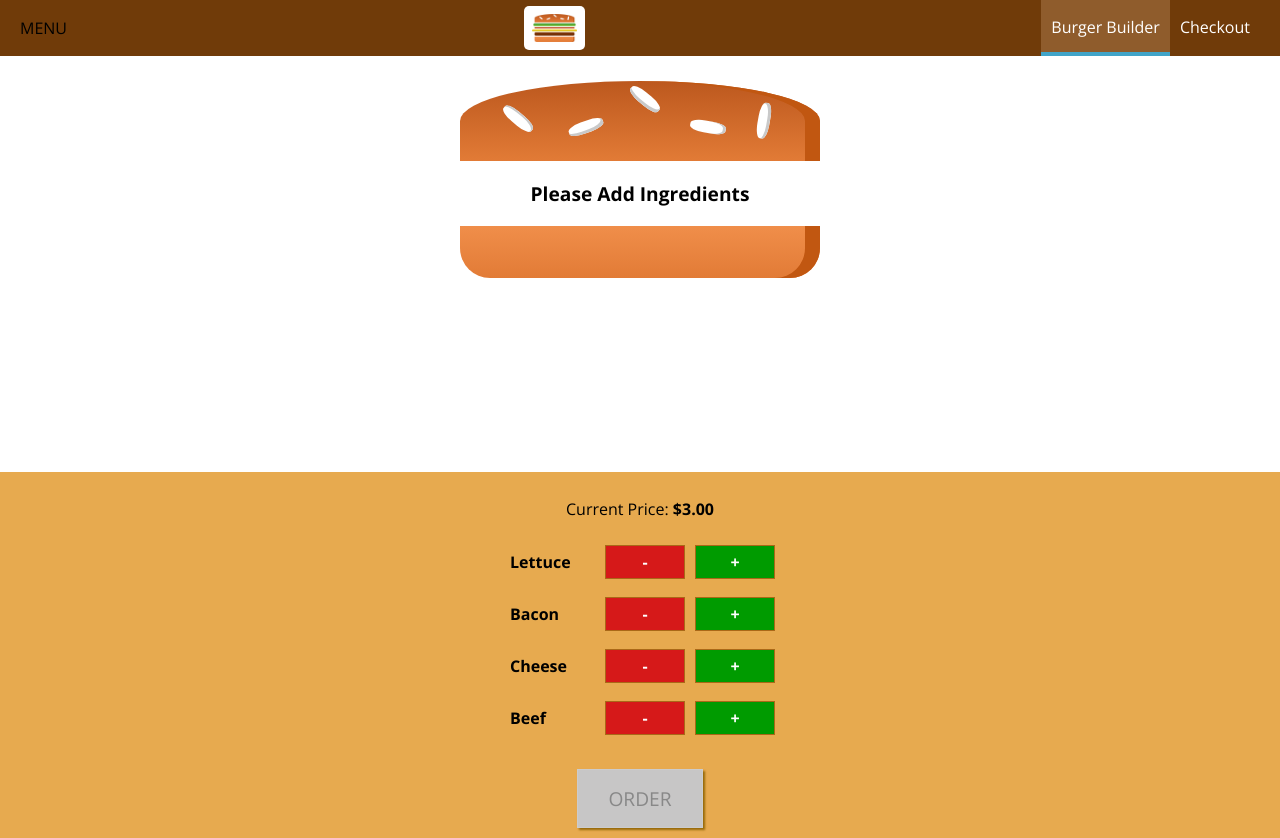
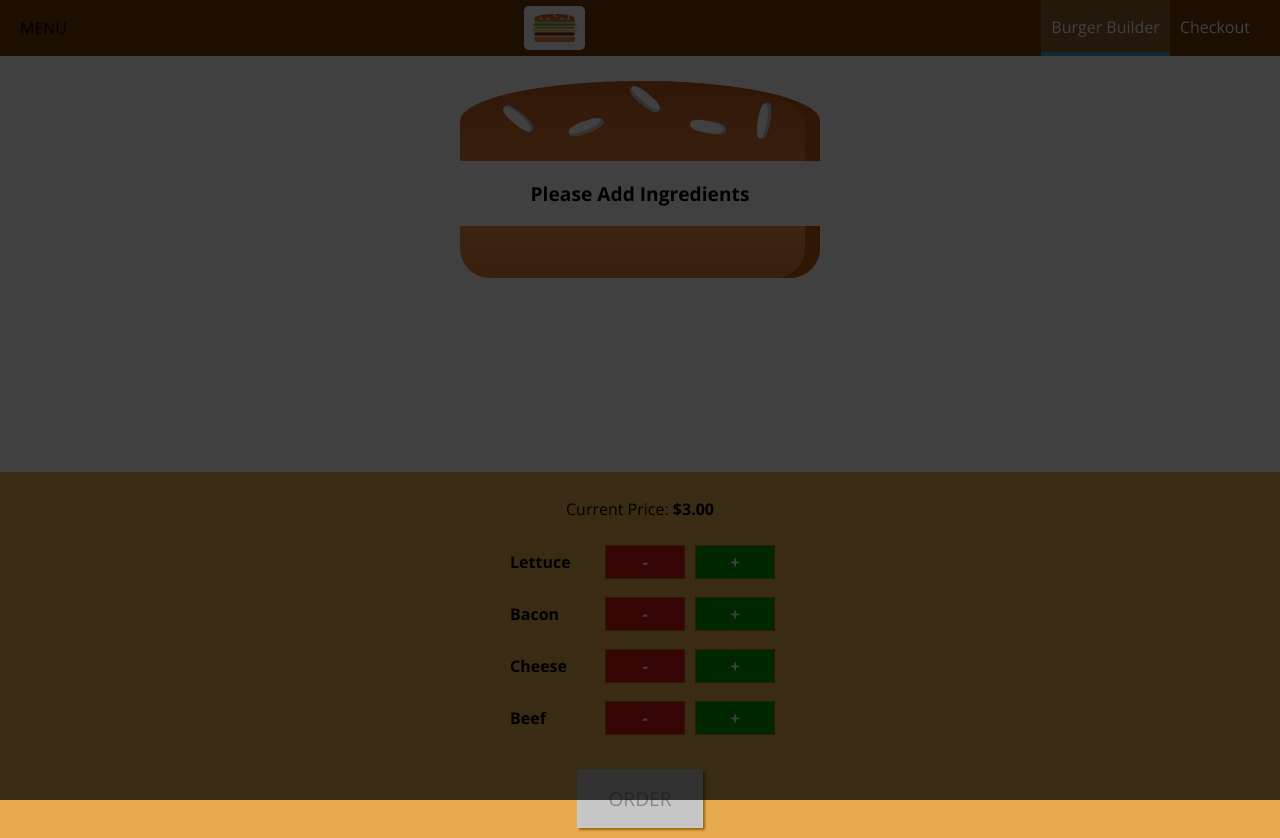
Before and after one commit to vyeung/ReactJS-Burger-Builder-App, a React app: page / in a window 1280 px wide. Built offline with nearby package versions, Linux system fonts and the light colour scheme.

Commit message:
added a Backdrop to Sidedrawer with test logic

```diff
--- a/src/components/Layout/Layout.js
+++ b/src/components/Layout/Layout.js
@@ -1,21 +1,35 @@
-import React from "react";
+import React, { Component } from "react";
 import Aux from "../../hoc/Auxiliary";
 import styles from "./Layout.css";
 import Toolbar from "../Navigation/Toolbar/Toolbar";
 import Sidedrawer from "../Navigation/Sidedrawer/Sidedrawer";
 
-const layout = (props) => {
+class Layout extends Component {
+  state = {
+    showSidedrawer: true
+  }
+
+  sidedrawerClosedHandler = () => {
+    this.setState({showSidedrawer: false});
+  }
+
+  render() {
     return (
       //using a HOC to save rendering an unnecessary div
       <Aux>
         <Toolbar />
-      <Sidedrawer />
+
+        <Sidedrawer
+          showSD={this.state.showSidedrawer}
+          closeSD={this.sidedrawerClosedHandler}
+        />
 
         <main className={styles.Content}>
-        {props.children}
+          {this.props.children}
         </main>
       </Aux>
     );
-};
+  }
+}
 
-export default layout;
+export default Layout;
--- a/src/components/Navigation/Sidedrawer/Sidedrawer.js
+++ b/src/components/Navigation/Sidedrawer/Sidedrawer.js
@@ -2,20 +2,38 @@ import React from "react";
 import styles from "./Sidedrawer.css";
 import Logo from "../../Logo/Logo";
 import NavItems from "../NavItems/NavItems";
+import Backdrop from "../../UI/Backdrop/Backdrop";
+import Aux from "../../../hoc/Auxiliary";
 
 //the Sidedrawer is the navigation for users on mobile devices.
-const sidedrawer = (props) => {
+const sidedrawer = (props) =>
+{
+  //showing the Sidedrawer conditionally
+  let attachedStyles = [styles.Sidedrawer, styles.Close];
+  if(props.showSD === true) {
+    attachedStyles = [styles.Sidedrawer, styles.Open];
+  }
+
+  //will be "Sidedrawer Close" or "Sidedrawer Open"
+  attachedStyles = attachedStyles.join(" ");
+
   return (
-    <div className={styles.Sidedrawer}>
+    <Aux>
+      <Backdrop
+        showBackdrop={props.showSD}
+        clicked={props.closeSD}
+      />
+
+      <div className={attachedStyles}>
         {/*wrap Logo with a div to change its height from 100%->11% of Sidedrawer*/}
         <div className={styles.ChangeLogoHeight}>
           <Logo />
         </div>
-
         <nav>
           <NavItems />
         </nav>
       </div>
+    </Aux>
   );
 };
 
```
Lines whose indentation alone changed are shown as unchanged.
